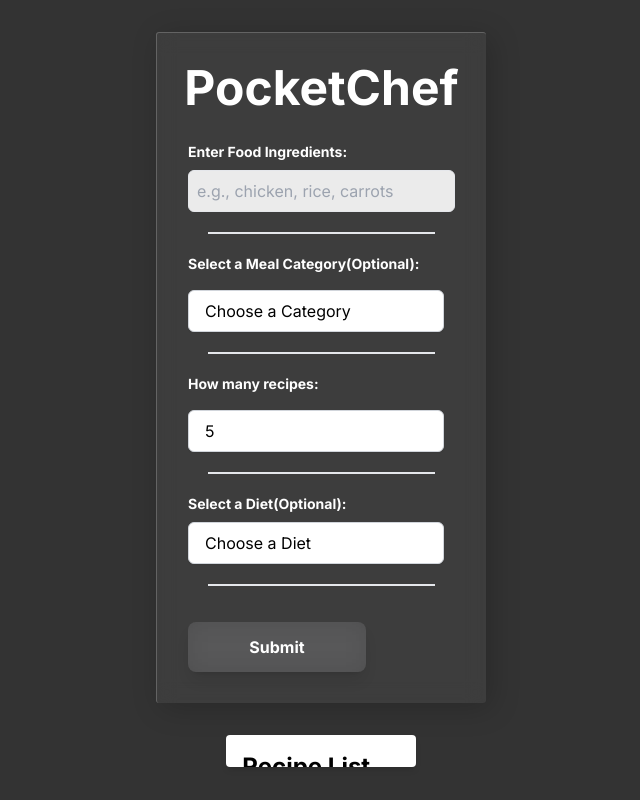
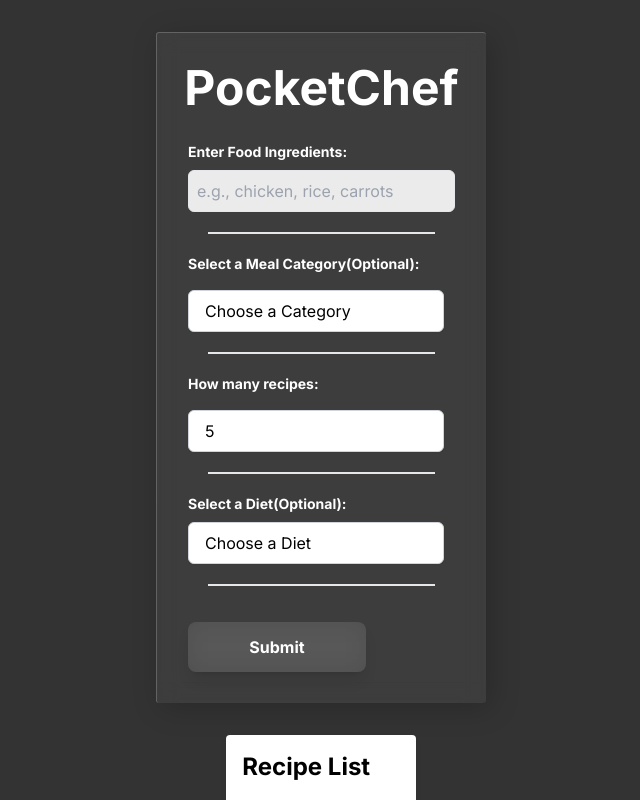
Before and after one commit to Skye967/PocketChef, a Next.js app: page /chef in a window 1280 px wide. Shown: the whole page, without its empty margins (319-959 px from the left). Built offline with nearby package versions, Linux system fonts and the light colour scheme.

Commit message:
bug: recipeList scroll

```diff
--- a/app/components/RecipeList.tsx
+++ b/app/components/RecipeList.tsx
@@ -11,7 +11,7 @@ type RecipeListComponentProps = {
 export const RecipeList: React.FC<RecipeListComponentProps> = ({ recipes }) => {
 
   return (
-    <div className='mx-auto mt-8 max-w-md rounded bg-white p-4 shadow-md overflow-scroll'>
+    <div className='mx-auto mt-8 max-w-md rounded bg-white p-4 shadow-md'>
       <h2 className='mb-4 text-2xl font-bold'>Recipe List</h2>
       <div>
         {recipes ? (
```
